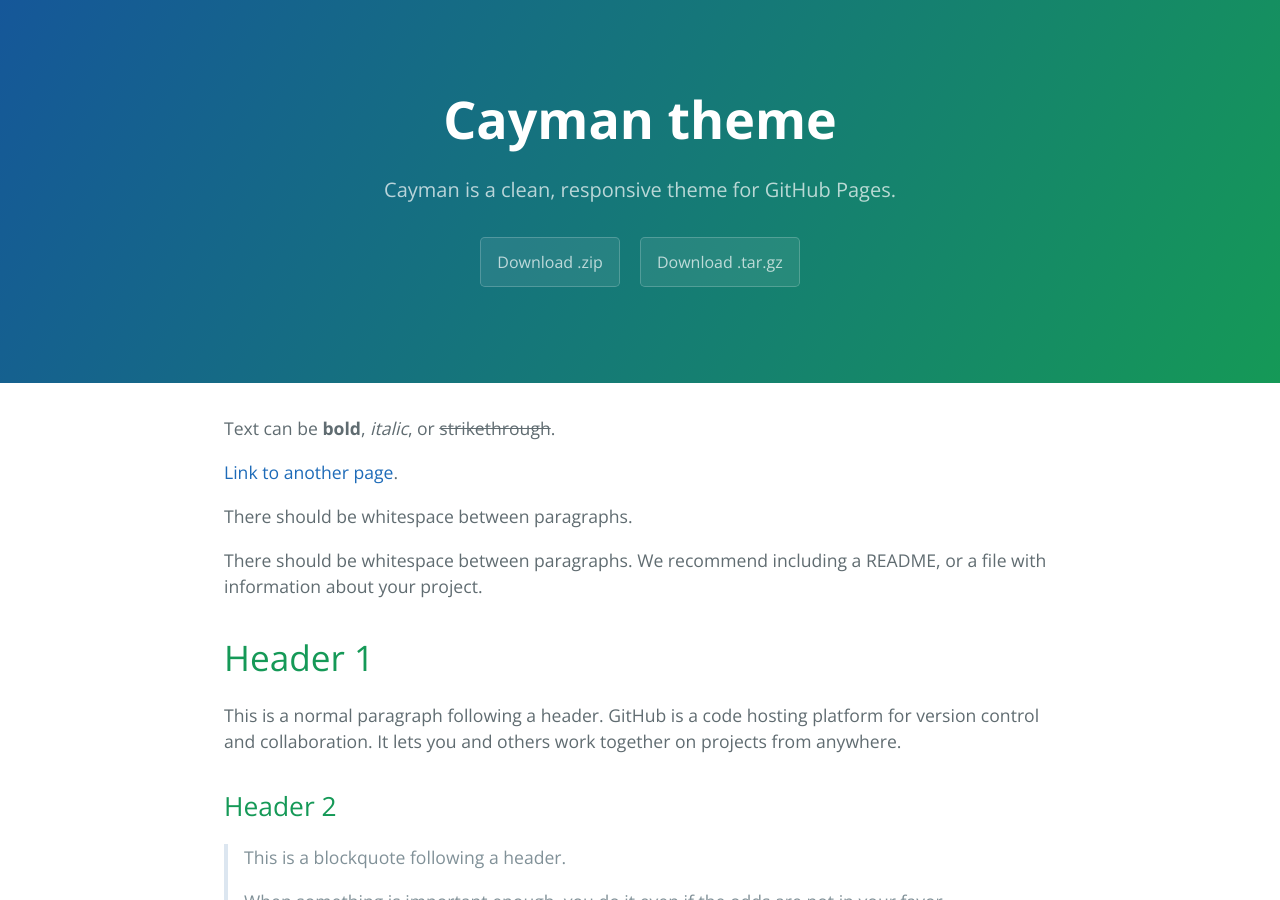
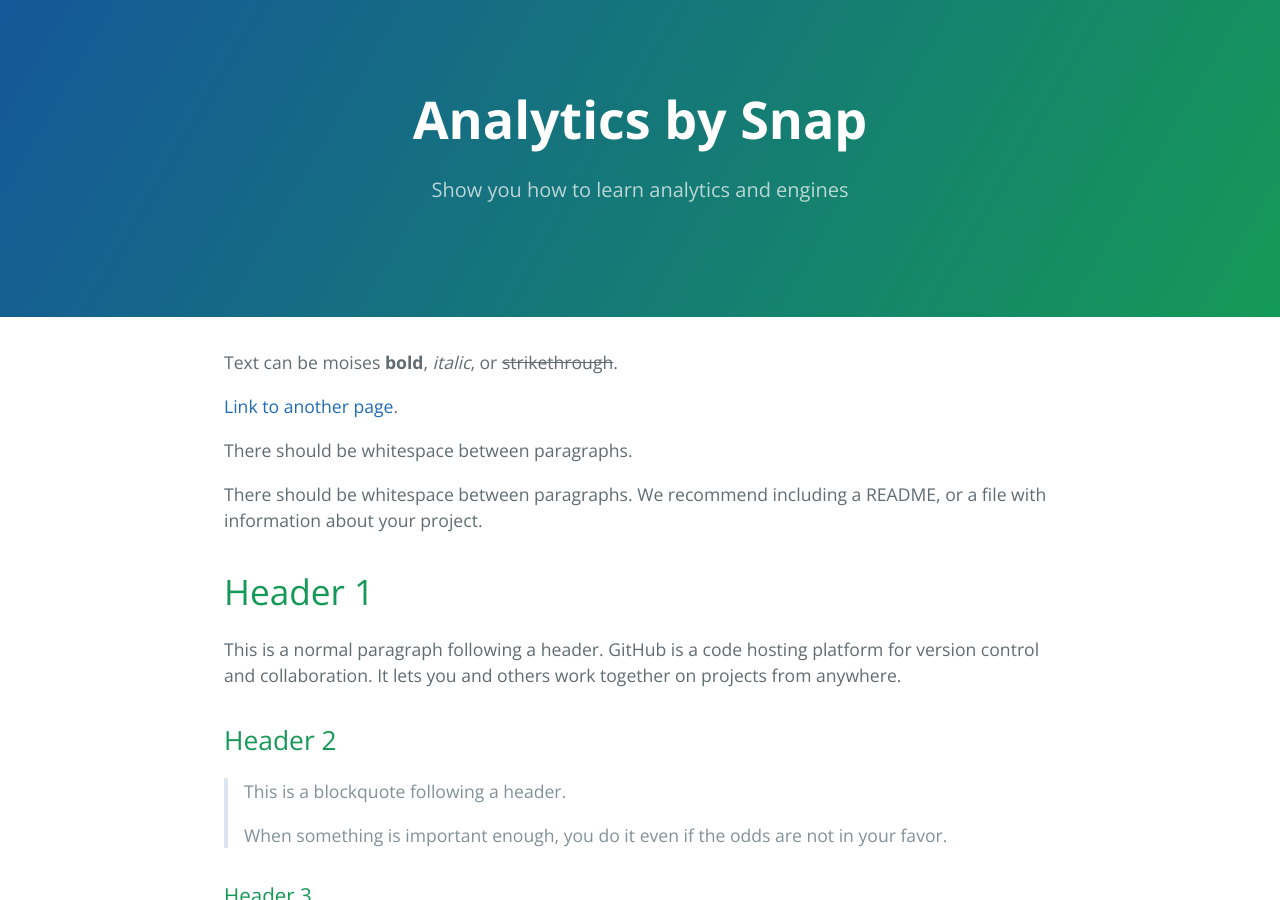
Before and after one commit to moisesosorio/mob_web, a Jekyll site: the page built from index.md, in a window 1280 px wide and 900 px high. Built offline with Jekyll 4.4.1, drawn with Linux system fonts in a browser that asks for light colours; comment, search, counter and statistics services are not loaded.

```diff
--- a/_config.yml
+++ b/_config.yml
@@ -1,5 +1,5 @@
-title: Cayman theme
-description: Cayman is a clean, responsive theme for GitHub Pages.
-show_downloads: true
-google_analytics:
+title: Analytics by Snap
+description: Show you how to learn analytics and engines
+show_downloads: false
+google_analytics: https://pe.linkedin.com/in/moises-osorio-a5967872
 theme: jekyll-theme-cayman
--- a/index.md
+++ b/index.md
@@ -2,7 +2,7 @@
 layout: default
 ---
 
-Text can be **bold**, _italic_, or ~~strikethrough~~.
+Text can be moises **bold**, _italic_, or ~~strikethrough~~.
 
 [Link to another page](./another-page.html).
 
```
